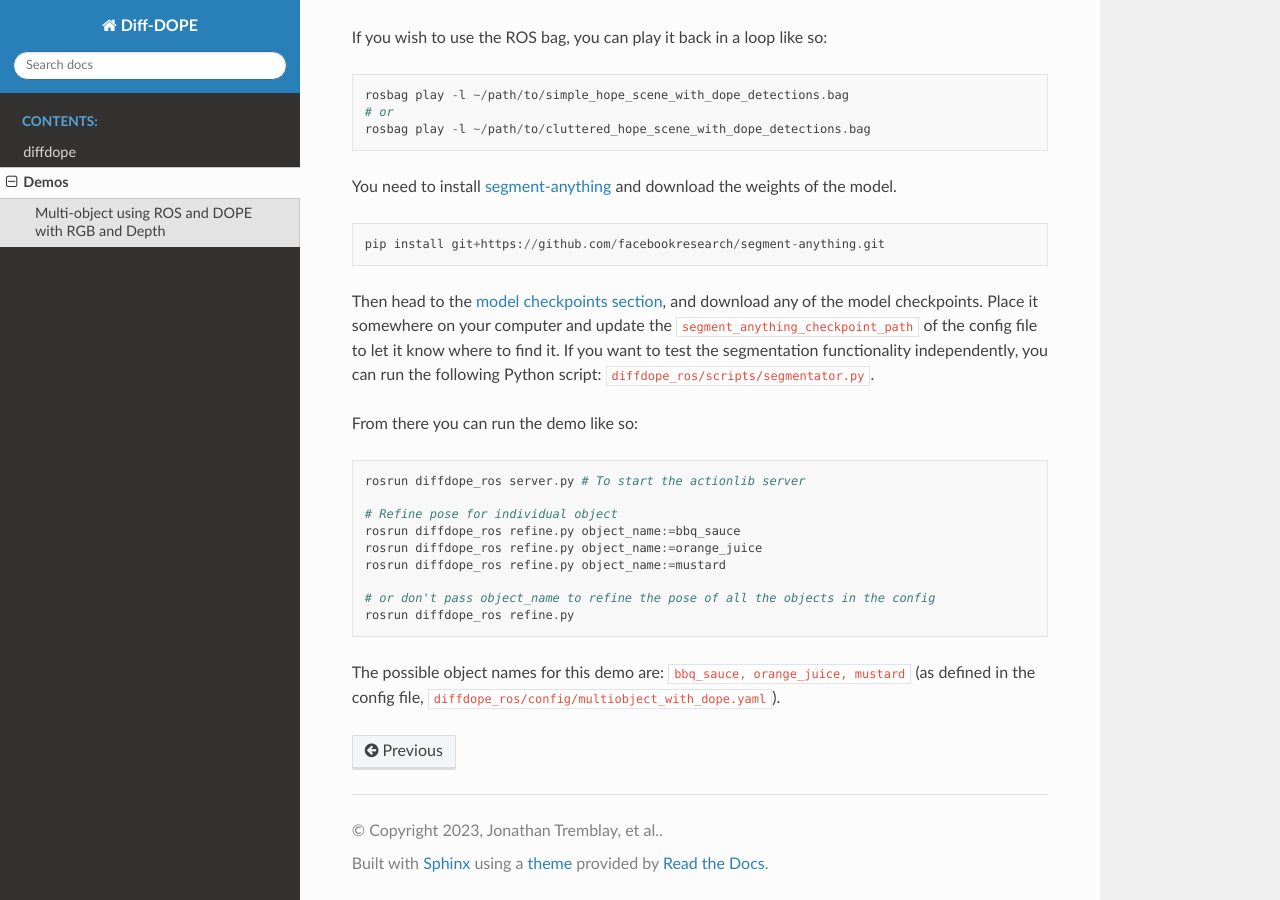
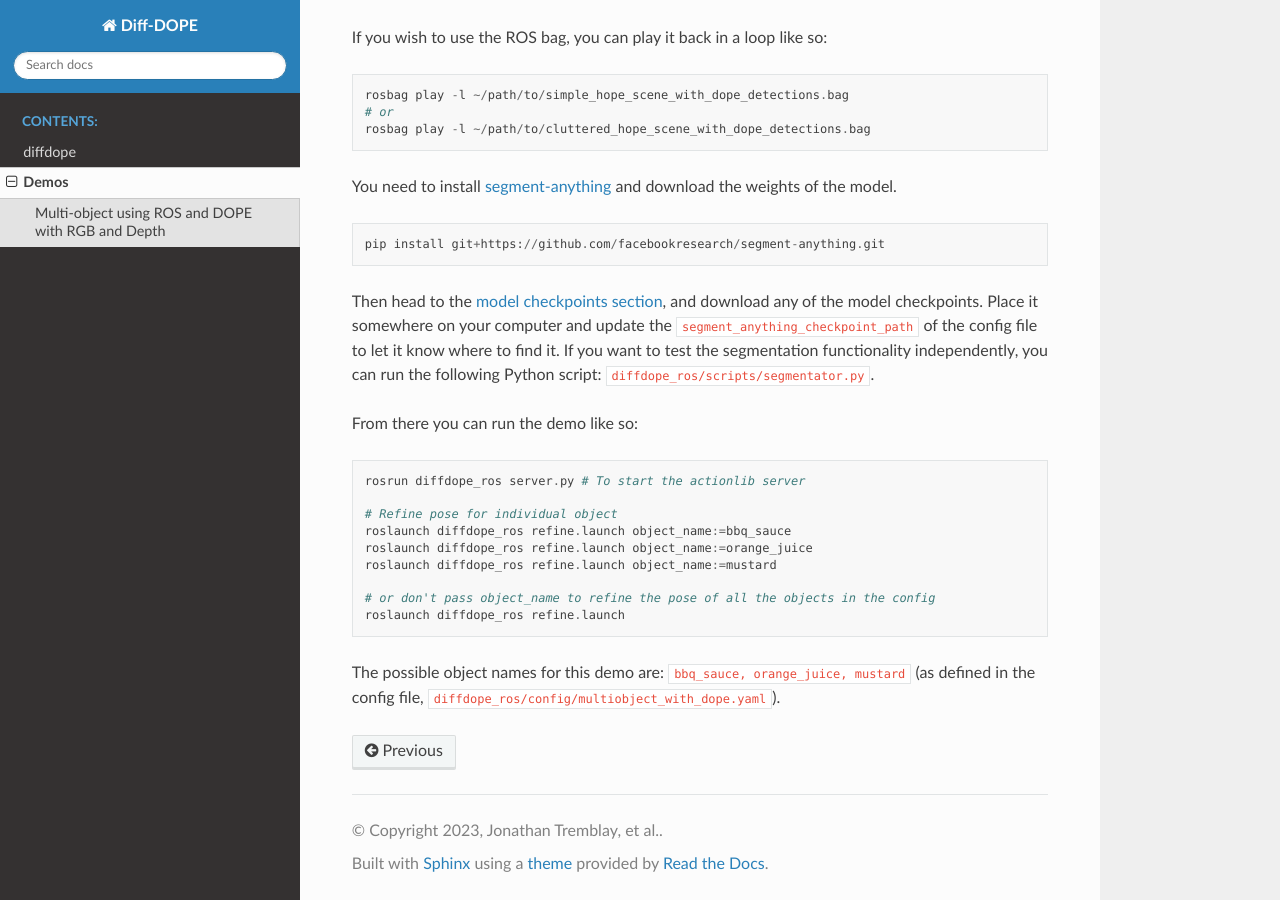
Before and after one commit to NVlabs/diff-dope, a Sphinx documentation site: the page built from docs/demos.rst, in a window 1280 px wide and 900 px high, scrolled down 686 px. Built offline with Sphinx 7.4.7 and the Read the Docs theme 2.0.0, drawn with Linux system fonts in a browser that asks for light colours.

Commit message:
Updated the roslaunch commands for refine client

```diff
--- a/docs/demos.rst
+++ b/docs/demos.rst
@@ -65,12 +65,12 @@ From there you can run the demo like so:
     rosrun diffdope_ros server.py # To start the actionlib server
 
     # Refine pose for individual object
-    rosrun diffdope_ros refine.py object_name:=bbq_sauce
-    rosrun diffdope_ros refine.py object_name:=orange_juice
-    rosrun diffdope_ros refine.py object_name:=mustard
+    roslaunch diffdope_ros refine.launch object_name:=bbq_sauce
+    roslaunch diffdope_ros refine.launch object_name:=orange_juice
+    roslaunch diffdope_ros refine.launch object_name:=mustard
 
     # or don't pass object_name to refine the pose of all the objects in the config
-    rosrun diffdope_ros refine.py
+    roslaunch diffdope_ros refine.launch
 
 The possible object names for this demo are: ``bbq_sauce, orange_juice, mustard``
 (as defined in the config file, ``diffdope_ros/config/multiobject_with_dope.yaml``).
```
